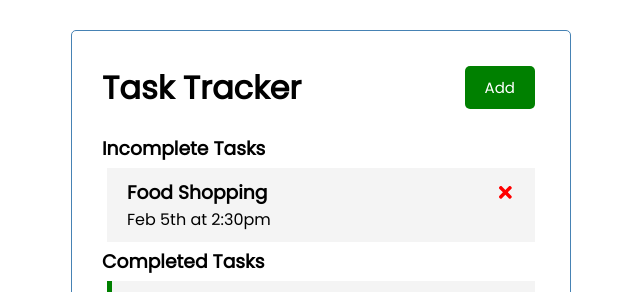
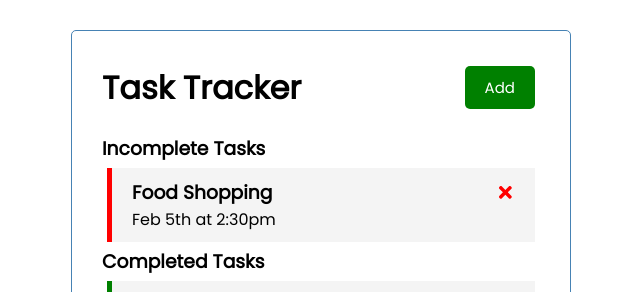
Before and after one commit to Niz97/react-task-tracker, a React (Create React App) app: page / in a window 1280 px wide. Shown: the top 292 px of the page, without its empty margins (319-959 px from the left). Built offline with nearby package versions, Linux system fonts and the light colour scheme.

Commit message:
Tasks now have a red accent if incomplete, as well as updating final references of 'reminder' to 'completed'

```diff
--- a/src/App.js
+++ b/src/App.js
@@ -43,7 +43,7 @@ function App() {
   }
 
   // Toggle Reminder
-  const toggleReminder = (id) => {
+  const toggleCompleted = (id) => {
     setTasks(tasks.map((task) =>
       task.id === id ? { ...task, completed: !task.completed }
       : task
@@ -54,18 +54,12 @@ function App() {
     <div className='container'>
       <div>
         <Header onAdd={() => setShowAddTask(!showAddTask)} showAdd={showAddTask}/>
+
         { showAddTask && <AddTask onAdd={addTask}/>}
-        {tasks.length > 0 ?(
-          <IncompleteTasks
-            tasks={tasks}
-            onDelete={deleteTask}
-            onToggle={toggleReminder}/>
-          ) : (
-            'No Tasks To Show'
-            )}
-          <CompletedTasks tasks={tasks}
-            onDelete={deleteTask}
-            onToggle={toggleReminder}/>
+
+          <IncompleteTasks tasks={tasks} onDelete={deleteTask} onToggle={toggleCompleted}/>
+
+          <CompletedTasks tasks={tasks} onDelete={deleteTask} onToggle={toggleCompleted}/>
       </div>
     </div>
   );
--- a/src/components/Task.js
+++ b/src/components/Task.js
@@ -2,14 +2,13 @@ import { FaTimes }  from 'react-icons/fa'
 
 const Task = ({ task, onDelete, onToggle  }) => {
     return (
-        <div className={`task ${task.completed === true ? 'completed' : ''}`} onDoubleClick={() => onToggle(task.id)}>
+        <div className={`task ${task.completed === true ? 'completed' : 'incomplete'}`} onDoubleClick={() => onToggle(task.id)}>
             <h3>{task.text}
                 <FaTimes
                 style={{ color:'red', cursor:'pointer'}}
                 onClick={ onDelete }/>
             </h3>
             <p>{task.day}</p>
-
         </div>
     )
 }
--- a/src/index.css
+++ b/src/index.css
@@ -67,6 +67,10 @@ body {
   border-left: 5px solid green;
 }
 
+.task.incomplete {
+  border-left: 5px solid  red;
+}
+
 .task h3 {
   display: flex;
   align-items: center;
```
